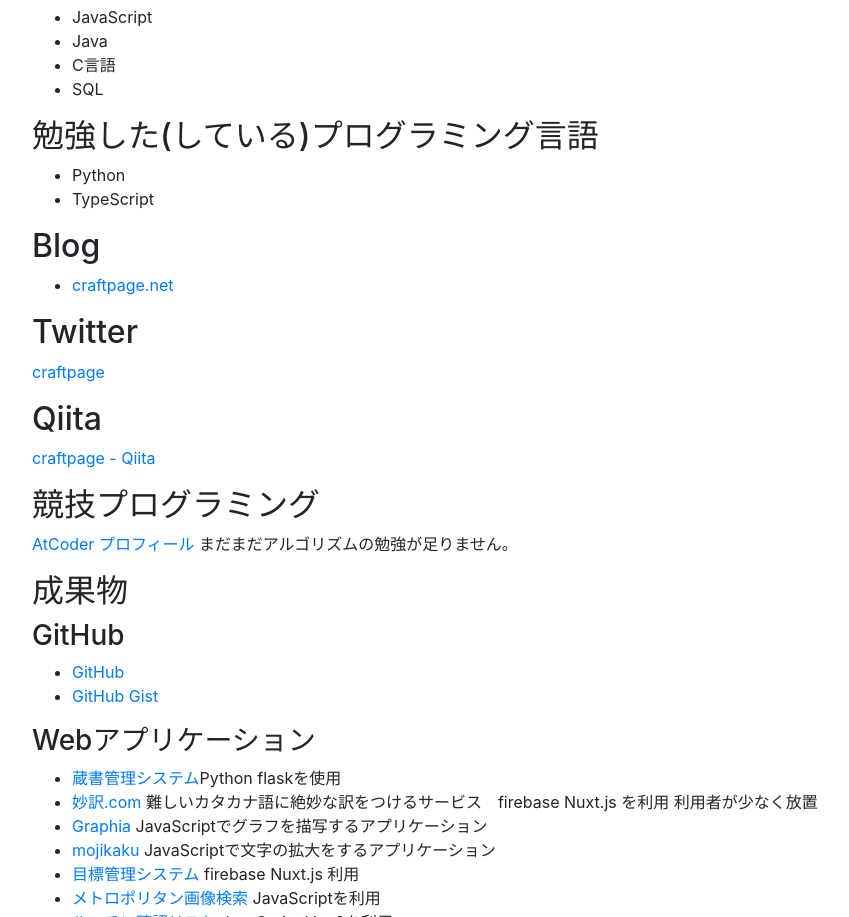
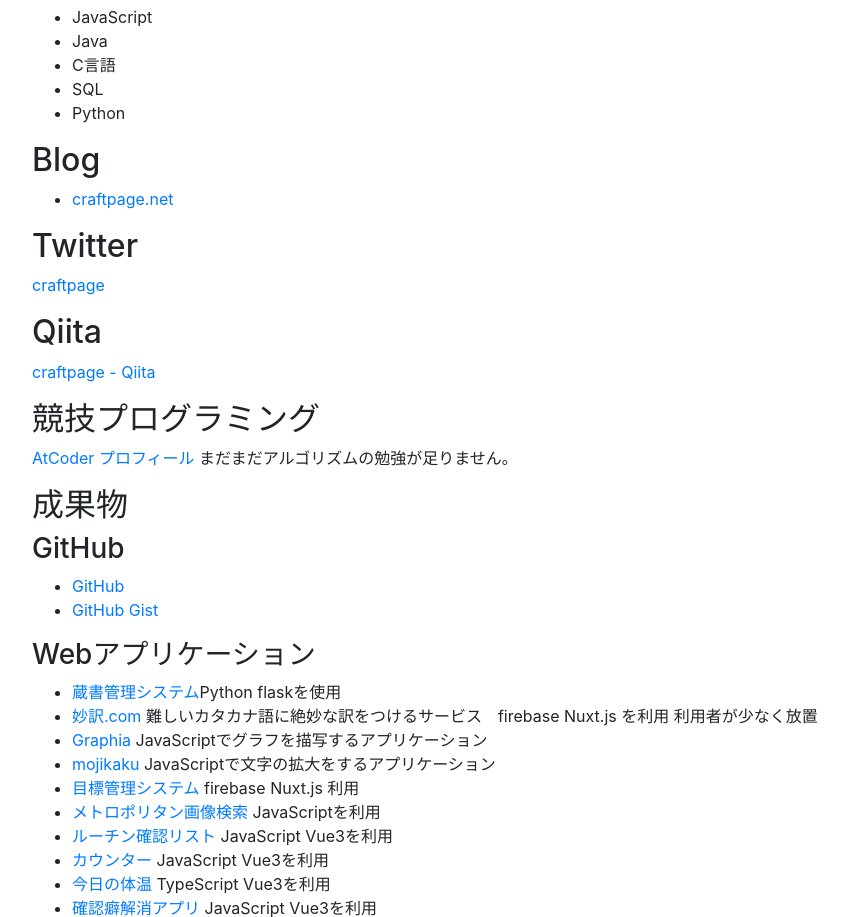
Before and after one commit to craftpage/portfolio, a plain HTML site: page index.html in a window 1280 px wide. Shown: the part 1205-2122 px from the top of the page, without its empty margins (53-902 px from the left). Drawn offline with nearby package versions, Linux system fonts and the light colour scheme.

Commit message:
Update index.html

```diff
--- a/index.html
+++ b/index.html
@@ -58,11 +58,7 @@
                 <li>Java</li>
                 <li>C言語</li>
                 <li>SQL</li>
-            </ul>
-        <h2>勉強した(している)プログラミング言語</h2>
-            <ul>
                 <li>Python</li>
-                <li>TypeScript</li>
             </ul>
         <h2>Blog</h2>
             <ul>
```
